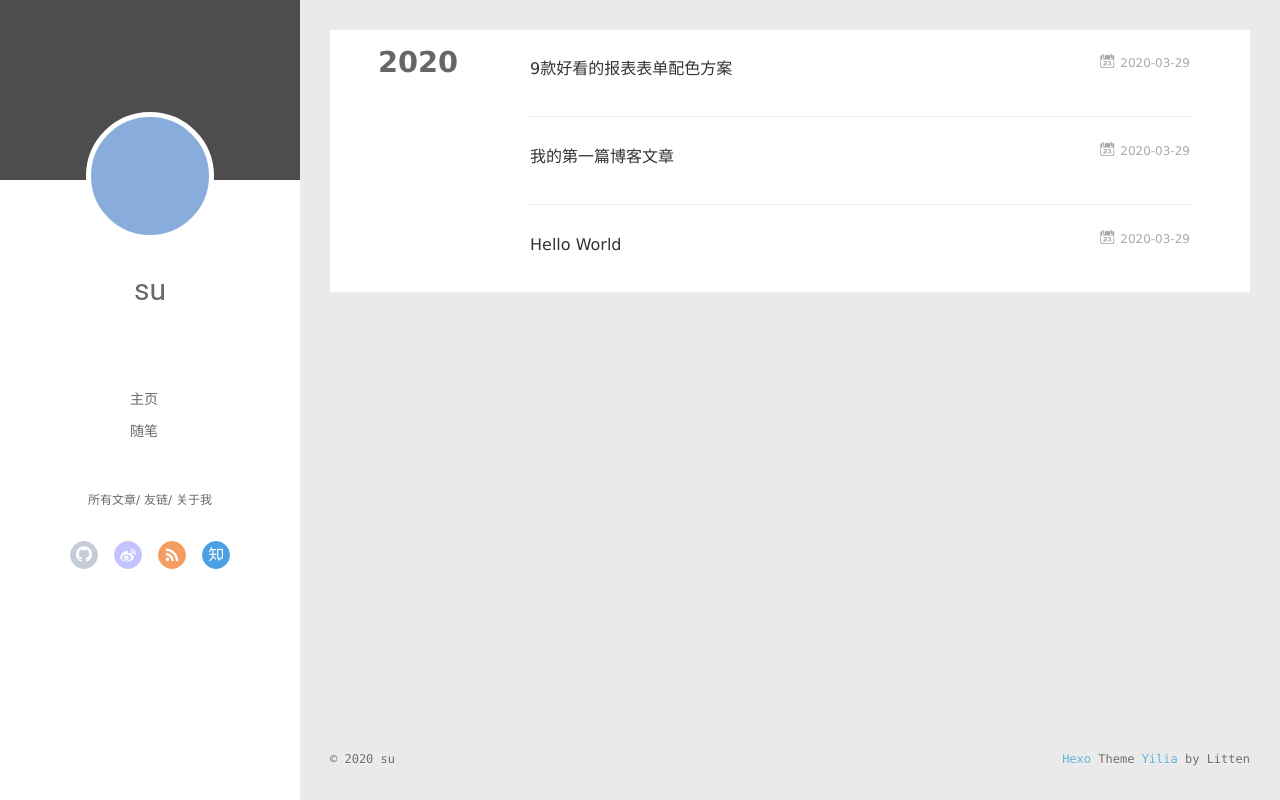
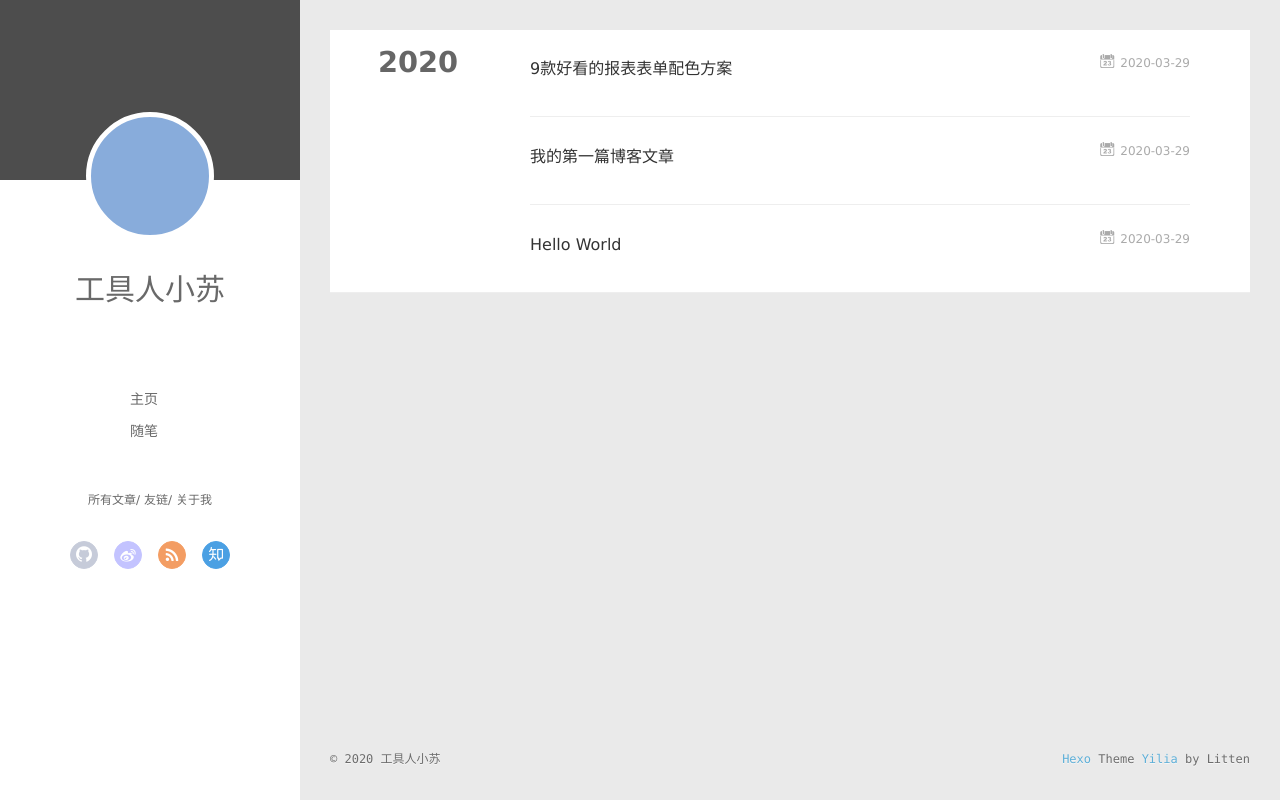
Before and after one commit to thefallingmoon/thefallingmoon.github.io, a plain HTML site: page archives/index.html in a window 1280 px wide. Drawn offline with Linux system fonts and the light colour scheme.

Commit message:
Site updated: 2020-03-31 17:54:31

```diff
--- a/archives/index.html
+++ b/archives/index.html
@@ -8,14 +8,14 @@
   <link rel="dns-prefetch" href="http://yoursite.com">
   <title>Archives | Sexyfender&#39;s blog</title>
   <meta name="viewport" content="width=device-width, initial-scale=1, maximum-scale=1">
-  <meta name="description" content="������С�յĸ��˲���">
+  <meta name="description" content="工具人小苏的个人博客">
 <meta property="og:type" content="website">
 <meta property="og:title" content="Sexyfender&#39;s blog">
 <meta property="og:url" content="http://yoursite.com/archives/index.html">
 <meta property="og:site_name" content="Sexyfender&#39;s blog">
-<meta property="og:description" content="������С�յĸ��˲���">
+<meta property="og:description" content="工具人小苏的个人博客">
 <meta property="og:locale" content="zh_CN">
-<meta property="article:author" content="su">
+<meta property="article:author" content="工具人小苏">
 <meta name="twitter:card" content="summary">
 
     <link rel="alternative" href="/atom.xml" title="Sexyfender&#39;s blog" type="application/atom+xml">
@@ -48,7 +48,7 @@
 			<img src="" class="js-avatar">
 		</a>
 		<hgroup>
-		  <h1 class="header-author"><a href="/">su</a></h1>
+		  <h1 class="header-author"><a href="/">工具人小苏</a></h1>
 		</hgroup>
 
 
@@ -106,7 +106,7 @@
 				<img src="" class="js-avatar">
 			</div>
 			<hgroup>
-			  <h1 class="header-author js-header-author">su</h1>
+			  <h1 class="header-author js-header-author">工具人小苏</h1>
 			</hgroup>
 
 
@@ -258,7 +258,7 @@
   <div class="outer">
     <div id="footer-info">
     	<div class="footer-left">
-    		&copy; 2020 su
+    		&copy; 2020 工具人小苏
     	</div>
       	<div class="footer-right">
       		<a href="http://hexo.io/" target="_blank">Hexo</a>  Theme <a href="https://github.com/litten/hexo-theme-yilia" target="_blank">Yilia</a> by Litten
```
Also changed, not shown: 2020/03/29/hello-world/index.html (+4 -4 lines), 2020/03/29/我的第一篇博客文章/index.html (+4 -4 lines), 2020/03/29/推荐9款好看的报表表单配色方案/index.html (+4 -4 lines), archives/2020/03/index.html (+6 -6 lines), archives/2020/index.html (+6 -6 lines), index.html (+6 -6 lines).
